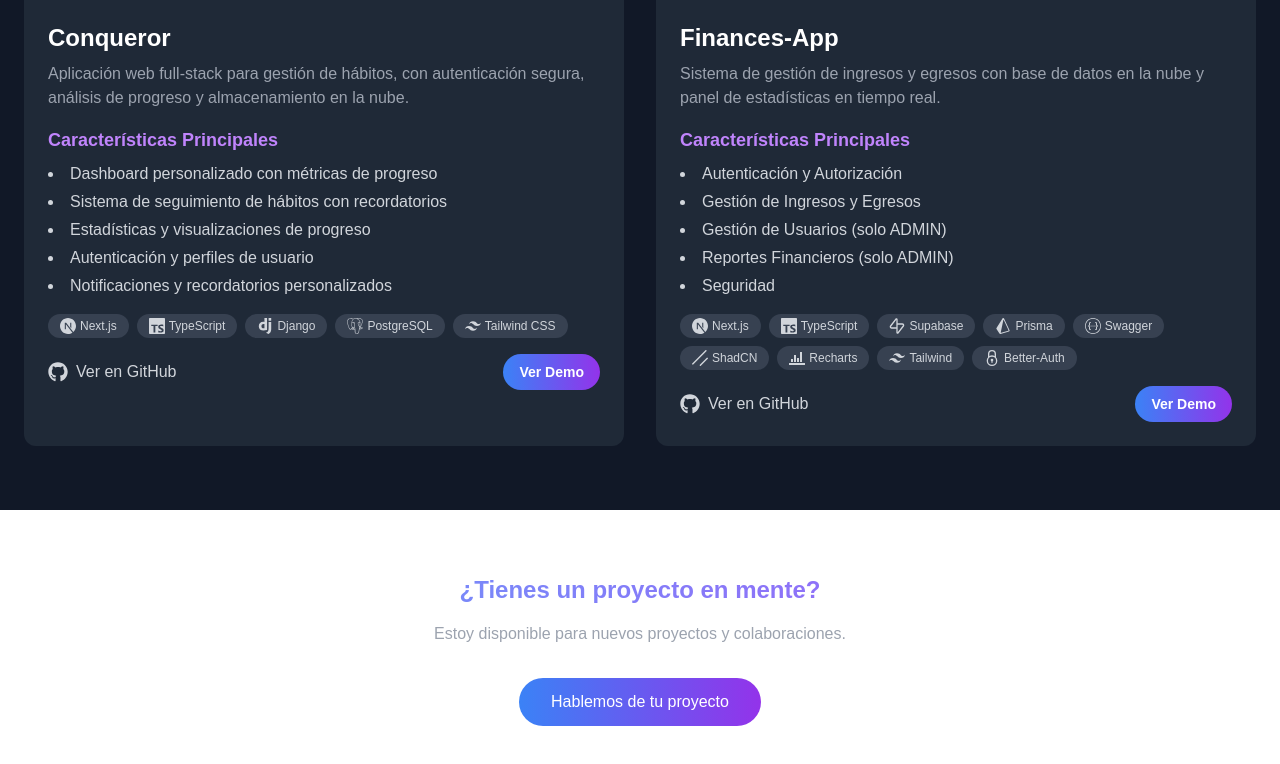
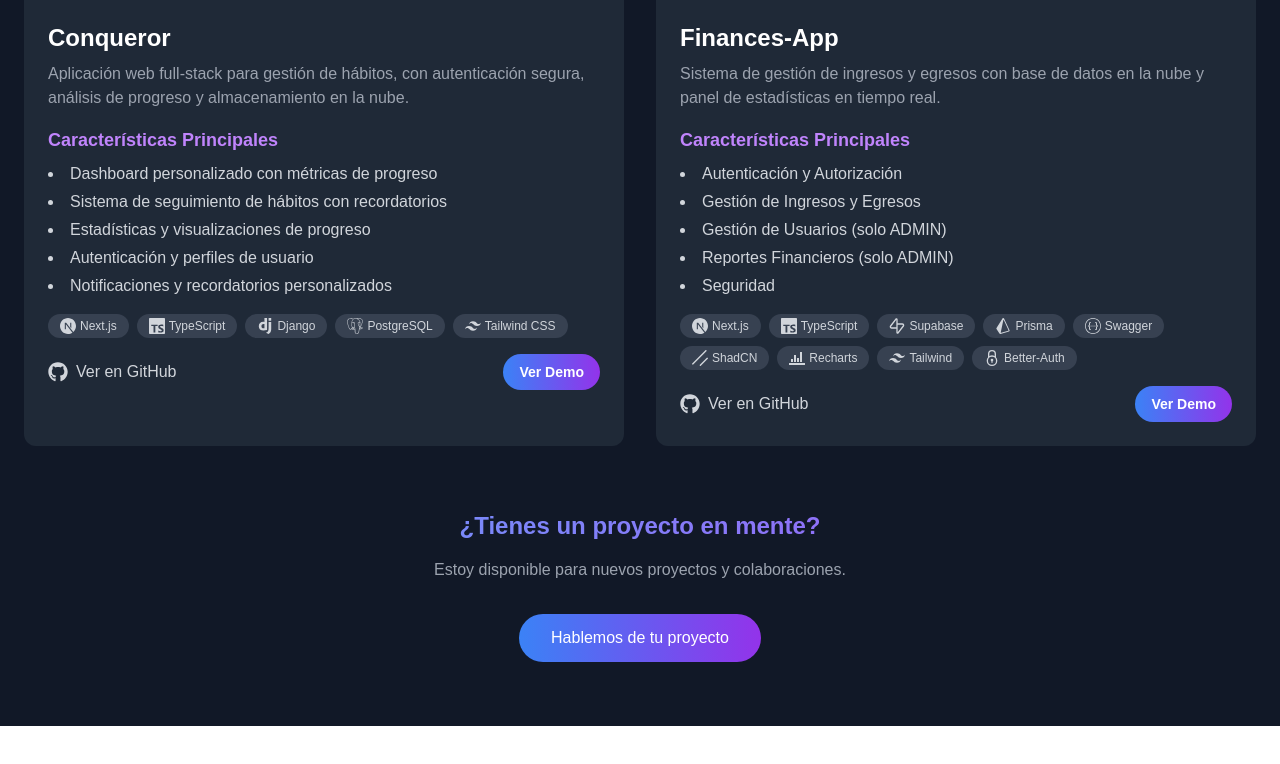
Before and after one commit to AlejandroLargo1031/portafolio-web, a Next.js app: page /pages/projects in a window 1280 px wide. Shown: the part 595-1359 px from the top of the page. After the commit the page ends 1321 px from the top, so only its background shows below. Built offline with nearby package versions, Linux system fonts and the light colour scheme.

Commit message:
proyects

```diff
--- a/app/pages/projects/page.tsx
+++ b/app/pages/projects/page.tsx
@@ -146,10 +146,9 @@ export default function Projects() {
               </div>
             ))}
           </div>
+
         </div>
-      </section>
-
-      <div className="text-center mb-10 mt-16">
+        <div className="text-center mt-16 bg-gray-900" >
         <h2 className="text-2xl font-bold mb-4 bg-gradient-to-r from-blue-400 to-purple-500 bg-clip-text text-transparent">
           ¿Tienes un proyecto en mente?
         </h2>
@@ -163,6 +162,7 @@ export default function Projects() {
           Hablemos de tu proyecto
         </Link>
       </div>
+      </section>
     </>
   );
 }
```
